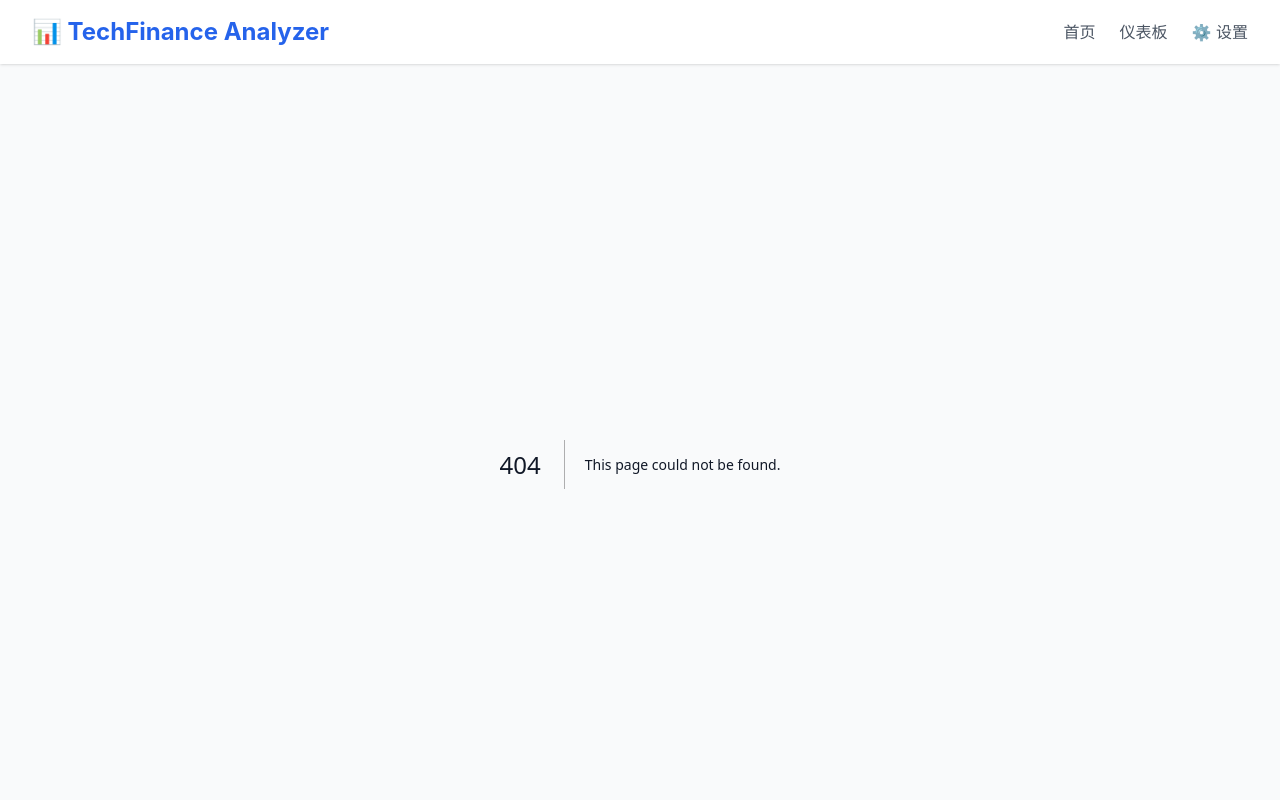
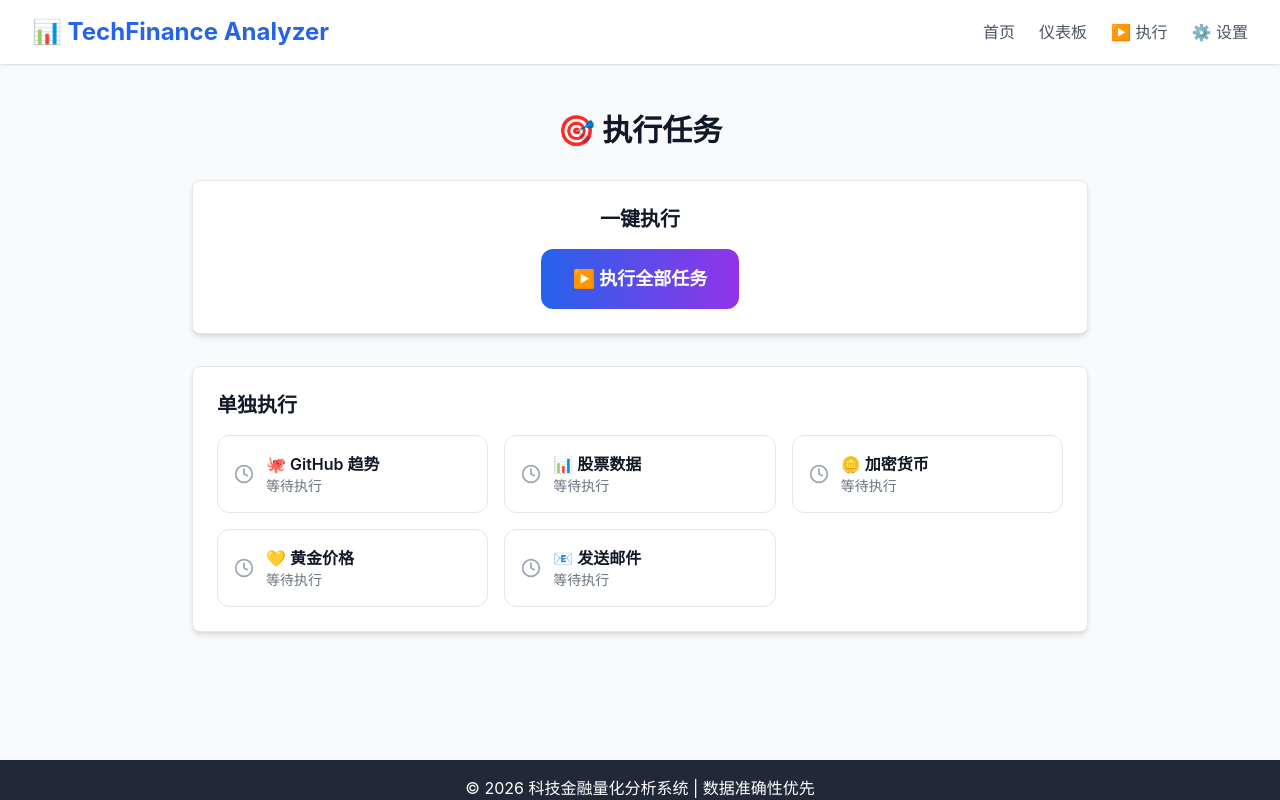
Before and after one commit to Leck88/tech-finance-analyzer, a Next.js app: page /execute in a window 1280 px wide. Before the commit this address had no page. Shown: the top 800 px of the page. Built offline with nearby package versions, Linux system fonts and the light colour scheme.

Commit message:
Add execute page with separate task execution UI

```diff
--- /dev/null
+++ b/src/app/execute/page.tsx
@@ -0,0 +1,178 @@
+'use client'
+
+import { useState } from 'react'
+import { Loader2, CheckCircle, XCircle, Clock } from 'lucide-react'
+
+type TaskStatus = 'idle' | 'loading' | 'success' | 'error'
+
+interface TaskResult {
+  status: TaskStatus
+  message: string
+  data?: any
+}
+
+export default function ExecutePage() {
+  const [tasks, setTasks] = useState<Record<string, TaskResult>>({
+    github: { status: 'idle', message: '等待执行' },
+    stock: { status: 'idle', message: '等待执行' },
+    crypto: { status: 'idle', message: '等待执行' },
+    gold: { status: 'idle', message: '等待执行' },
+    email: { status: 'idle', message: '等待执行' },
+  })
+
+  const runTask = async (taskName: string, endpoint: string) => {
+    setTasks(prev => ({
+      ...prev,
+      [taskName]: { status: 'loading', message: '执行中...' }
+    }))
+
+    try {
+      const response = await fetch(endpoint)
+      const result = await response.json()
+
+      if (result.success) {
+        setTasks(prev => ({
+          ...prev,
+          [taskName]: { status: 'success', message: '执行成功', data: result.data }
+        }))
+      } else {
+        setTasks(prev => ({
+          ...prev,
+          [taskName]: { status: 'error', message: result.error || '执行失败' }
+        }))
+      }
+    } catch (error) {
+      setTasks(prev => ({
+        ...prev,
+        [taskName]: { status: 'error', message: '网络错误' }
+      }))
+    }
+  }
+
+  const runAll = async () => {
+    // 执行所有任务
+    await runTask('github', '/api/github')
+    await runTask('stock', '/api/stock')
+    await runTask('crypto', '/api/crypto')
+    await runTask('gold', '/api/crypto?type=gold')
+    await runTask('email', '/api/email')
+  }
+
+  const getStatusIcon = (status: TaskStatus) => {
+    switch (status) {
+      case 'loading': return <Loader2 className="w-5 h-5 animate-spin text-blue-500" />
+      case 'success': return <CheckCircle className="w-5 h-5 text-green-500" />
+      case 'error': return <XCircle className="w-5 h-5 text-red-500" />
+      default: return <Clock className="w-5 h-5 text-gray-400" />
+    }
+  }
+
+  return (
+    <div className="py-12 px-4 sm:px-6 lg:px-8">
+      <div className="max-w-4xl mx-auto">
+        <h1 className="text-3xl font-bold mb-8 text-center">🎯 执行任务</h1>
+
+        {/* 一键执行所有 */}
+        <div className="card text-center mb-8">
+          <h2 className="text-xl font-semibold mb-4">一键执行</h2>
+          <button
+            onClick={runAll}
+            disabled={Object.values(tasks).some(t => t.status === 'loading')}
+            className="bg-gradient-to-r from-blue-600 to-purple-600 text-white px-8 py-4 rounded-xl font-bold text-lg hover:opacity-90 transition disabled:opacity-50"
+          >
+            {Object.values(tasks).some(t => t.status === 'loading') ? (
+              <span className="flex items-center gap-2">
+                <Loader2 className="w-5 h-5 animate-spin" />
+                执行中...
+              </span>
+            ) : (
+              '▶️ 执行全部任务'
+            )}
+          </button>
+        </div>
+
+        {/* 单独执行 */}
+        <div className="card mb-8">
+          <h2 className="text-xl font-semibold mb-4">单独执行</h2>
+          <div className="grid grid-cols-1 md:grid-cols-2 lg:grid-cols-3 gap-4">
+            <button
+              onClick={() => runTask('github', '/api/github')}
+              disabled={tasks.github.status === 'loading'}
+              className="flex items-center gap-3 p-4 border rounded-xl hover:bg-blue-50 transition disabled:opacity-50"
+            >
+              {getStatusIcon(tasks.github.status)}
+              <div className="text-left">
+                <div className="font-semibold">🐙 GitHub 趋势</div>
+                <div className="text-sm text-gray-500">{tasks.github.message}</div>
+              </div>
+            </button>
+
+            <button
+              onClick={() => runTask('stock', '/api/stock')}
+              disabled={tasks.stock.status === 'loading'}
+              className="flex items-center gap-3 p-4 border rounded-xl hover:bg-green-50 transition disabled:opacity-50"
+            >
+              {getStatusIcon(tasks.stock.status)}
+              <div className="text-left">
+                <div className="font-semibold">📊 股票数据</div>
+                <div className="text-sm text-gray-500">{tasks.stock.message}</div>
+              </div>
+            </button>
+
+            <button
+              onClick={() => runTask('crypto', '/api/crypto')}
+              disabled={tasks.crypto.status === 'loading'}
+              className="flex items-center gap-3 p-4 border rounded-xl hover:bg-yellow-50 transition disabled:opacity-50"
+            >
+              {getStatusIcon(tasks.crypto.status)}
+              <div className="text-left">
+                <div className="font-semibold">🪙 加密货币</div>
+                <div className="text-sm text-gray-500">{tasks.crypto.message}</div>
+              </div>
+            </button>
+
+            <button
+              onClick={() => runTask('gold', '/api/crypto?type=gold')}
+              disabled={tasks.gold.status === 'loading'}
+              className="flex items-center gap-3 p-4 border rounded-xl hover:bg-amber-50 transition disabled:opacity-50"
+            >
+              {getStatusIcon(tasks.gold.status)}
+              <div className="text-left">
+                <div className="font-semibold">💛 黄金价格</div>
+                <div className="text-sm text-gray-500">{tasks.gold.message}</div>
+              </div>
+            </button>
+
+            <button
+              onClick={() => runTask('email', '/api/email')}
+              disabled={tasks.email.status === 'loading'}
+              className="flex items-center gap-3 p-4 border rounded-xl hover:bg-purple-50 transition disabled:opacity-50"
+            >
+              {getStatusIcon(tasks.email.status)}
+              <div className="text-left">
+                <div className="font-semibold">📧 发送邮件</div>
+                <div className="text-sm text-gray-500">{tasks.email.message}</div>
+              </div>
+            </button>
+          </div>
+        </div>
+
+        {/* 结果展示 */}
+        {Object.entries(tasks).some(([_, t]) => t.data) && (
+          <div className="card">
+            <h2 className="text-xl font-semibold mb-4">📋 执行结果</h2>
+            <pre className="bg-gray-100 p-4 rounded-lg overflow-auto max-h-96 text-xs">
+              {JSON.stringify(
+                Object.fromEntries(
+                  Object.entries(tasks).filter(([_, t]) => t.data)
+                ),
+                null,
+                2
+              )}
+            </pre>
+          </div>
+        )}
+      </div>
+    </div>
+  )
+}
--- a/src/app/layout.tsx
+++ b/src/app/layout.tsx
@@ -22,6 +22,7 @@ export default function RootLayout({
               <ul className="flex gap-6">
                 <li><Link href="/" className="text-gray-600 hover:text-blue-600">首页</Link></li>
                 <li><Link href="/dashboard" className="text-gray-600 hover:text-blue-600">仪表板</Link></li>
+                <li><Link href="/execute" className="text-gray-600 hover:text-blue-600">▶️ 执行</Link></li>
                 <li><Link href="/settings" className="text-gray-600 hover:text-blue-600">⚙️ 设置</Link></li>
               </ul>
             </div>
--- a/src/app/page.tsx
+++ b/src/app/page.tsx
@@ -17,7 +17,7 @@ export default function Home() {
               📊 查看仪表板
             </Link>
             <Link
-              href="/api/execute-task"
+              href="/execute"
               className="bg-green-600 text-white px-6 py-3 rounded-lg hover:bg-green-700 transition"
             >
               ▶️ 立即执行任务
@@ -65,8 +65,8 @@ export default function Home() {
           <ul className="text-yellow-700 text-sm space-y-1">
             <li>• 所有数据基于 API 返回结果，禁止编造</li>
             <li>• 敏感信息存储在 .env.local（不提交到版本控制）</li>
-            <li>• 如 API 失败，标记&ldquo;数据缺失&rdquo;，禁止预测</li>
-            <li>• 结论必须基于数据，禁止模糊词如&ldquo;可能&rdquo;、&ldquo;大概率&rdquo;</li>
+            <li>• 如 API 失败，标记"数据缺失"，禁止预测</li>
+            <li>• 结论必须基于数据，禁止模糊词如"可能"、"大概率"</li>
           </ul>
         </div>
       </div>
```
